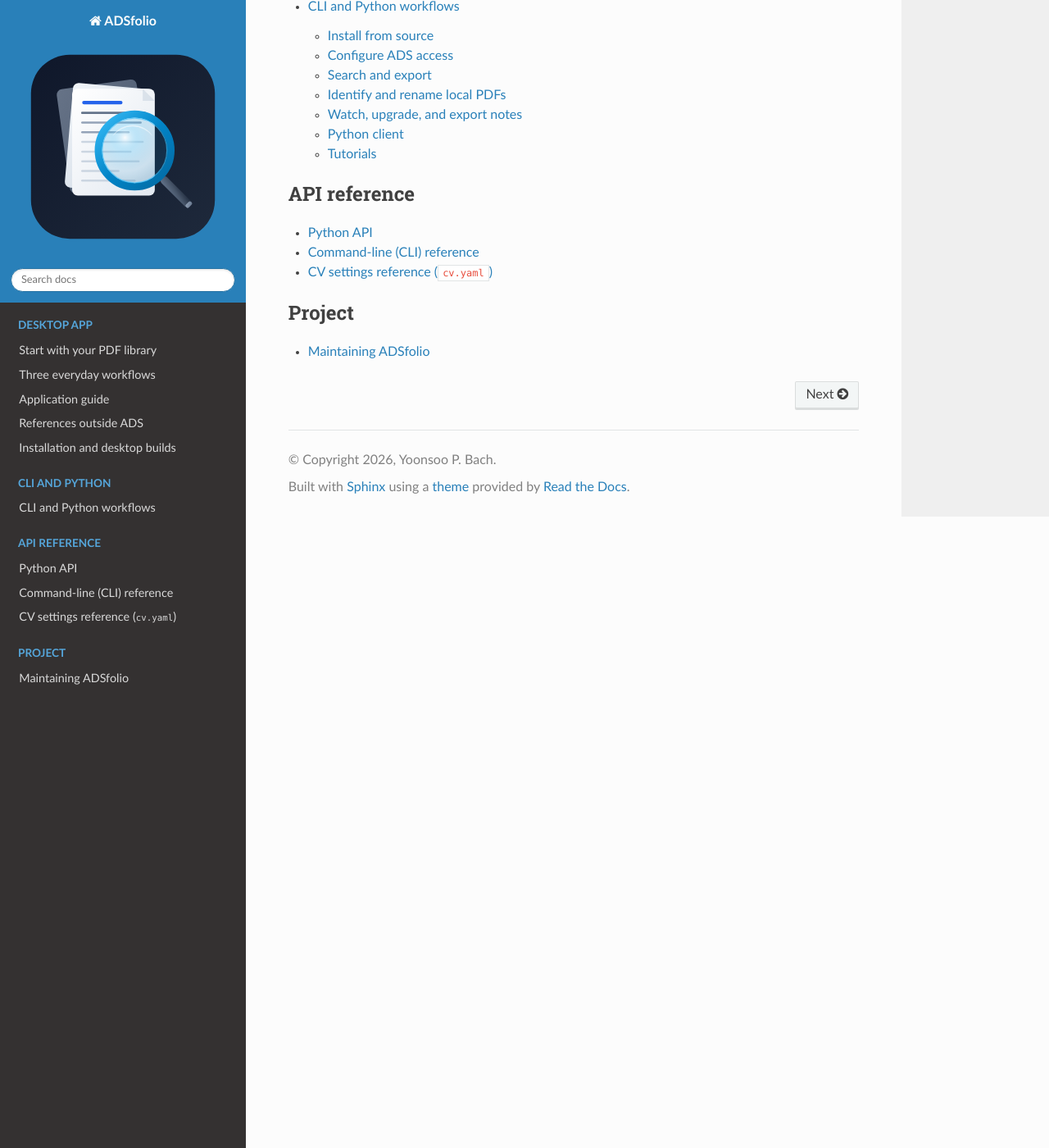
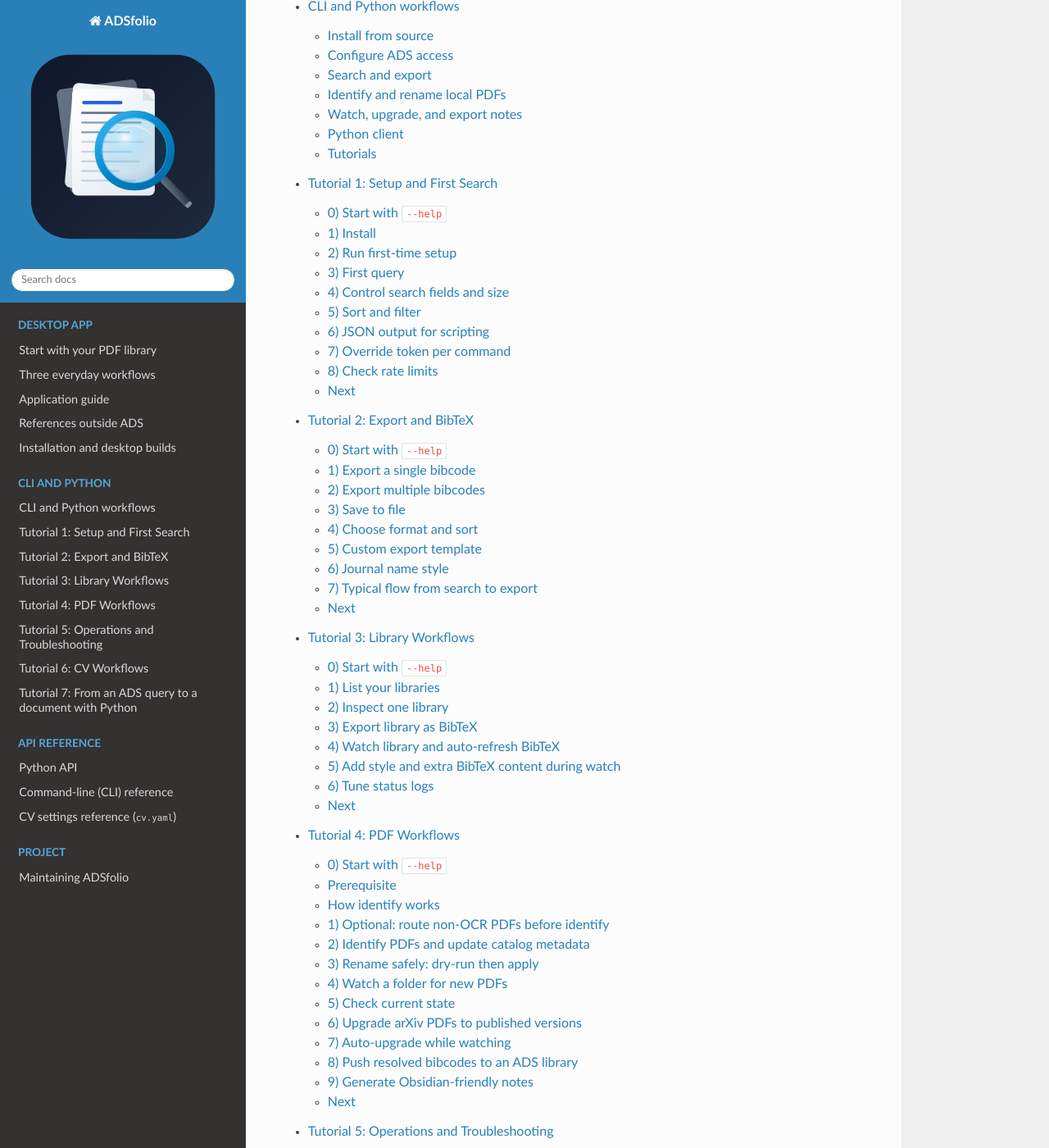
Before and after one commit to ysBach/adsfolio, a Sphinx documentation site: the page built from docs/index.rst, in a window 1280 px wide and 1400 px high, scrolled down 1544 px. Shown: the whole window at 82% size. Built offline with Sphinx 7.4.7 and the Read the Docs theme 3.1.0, drawn with Linux system fonts in a browser that asks for light colours; some of the changed text lies outside the part shown.

Commit message:
docs: keep the same documentation menu on every page
The Read the Docs theme expanded the current page's sections and children,
so the menu changed when opening "CLI and Python workflows". List the
tutorials directly in the main menu, show page titles only, and limit the
menu to one level, so all 17 entries are identical on every page. A
source-read hook adds an "On this page" list after the title of pages
with two or more sections; API module pages stay on the Python API page.

Co-Authored-By: Claude Opus 5.5 <noreply@anthropic.com>

````diff
--- a/docs/command-line-and-python.md
+++ b/docs/command-line-and-python.md
@@ -112,14 +112,10 @@ bibliography workflow.
 
 Follow the tutorials in order. Each one builds on the previous one.
 
-```{toctree}
-:maxdepth: 1
-
-cli-tutorials/01-setup-and-search
-cli-tutorials/02-export-and-bibtex
-cli-tutorials/03-library-workflows
-cli-tutorials/04-pdf-workflows
-cli-tutorials/05-operations-and-troubleshooting
-cli-tutorials/06-cv-workflows
-query-to-document-example
-```
+1. [Setup and first search](cli-tutorials/01-setup-and-search.md)
+2. [Export and BibTeX](cli-tutorials/02-export-and-bibtex.md)
+3. [Library workflows](cli-tutorials/03-library-workflows.md)
+4. [PDF workflows](cli-tutorials/04-pdf-workflows.md)
+5. [Operations and troubleshooting](cli-tutorials/05-operations-and-troubleshooting.md)
+6. [CV workflows](cli-tutorials/06-cv-workflows.md)
+7. [From an ADS query to a document with Python](query-to-document-example.md)
--- a/docs/conf.py
+++ b/docs/conf.py
@@ -97,6 +97,11 @@ exclude_patterns = [
 myst_heading_anchors = 3
 
 html_theme = "sphinx_rtd_theme"
+# Show the same menu on every page: top-level page titles only, so nothing
+# expands or collapses on navigation. Section headings move to the "On this
+# page" list that add_page_contents() inserts; API module pages are listed on
+# the Python API page.
+html_theme_options = {"navigation_depth": 1, "titles_only": True}
 html_static_path = ["_static"]
 html_logo = "_static/adsfolio.svg"
 html_favicon = "_static/adsfolio.svg"
@@ -120,6 +125,36 @@ def expand_type_aliases(app: Sphinx, doctree: nodes.document) -> None:
             reference["reftarget"] = target
 
 
+PAGE_CONTENTS = "```{contents} On this page\n:local:\n:depth: 1\n```\n"
+
+
+def add_page_contents(app: Sphinx, docname: str, source: list[str]) -> None:
+    """Insert an "On this page" list after the title of multi-section pages.
+
+    The menu lists page titles only, so pages with two or more ``##``
+    sections get their own section list. Generated API pages are skipped.
+    """
+    if docname.startswith("api/"):
+        return
+    text = source[0]
+    lines = text.splitlines(keepends=True)
+    fence = False
+    sections = 0
+    title = None
+    for index, line in enumerate(lines):
+        if line.startswith(("```", "~~~")):
+            fence = not fence
+        elif not fence and line.startswith("# ") and title is None:
+            title = index
+        elif not fence and line.startswith("## "):
+            sections += 1
+    if title is None or sections < 2:
+        return
+    lines.insert(title + 1, "\n" + PAGE_CONTENTS)
+    source[0] = "".join(lines)
+
+
 def setup(app: Sphinx) -> None:
     """Register reference normalization after autodoc has generated each page."""
     app.connect("doctree-read", expand_type_aliases)
+    app.connect("source-read", add_page_contents)
--- a/docs/index.rst
+++ b/docs/index.rst
@@ -28,6 +28,13 @@ Where to start:
    :caption: CLI and Python
 
    command-line-and-python
+   cli-tutorials/01-setup-and-search
+   cli-tutorials/02-export-and-bibtex
+   cli-tutorials/03-library-workflows
+   cli-tutorials/04-pdf-workflows
+   cli-tutorials/05-operations-and-troubleshooting
+   cli-tutorials/06-cv-workflows
+   query-to-document-example
 
 .. toctree::
    :maxdepth: 1
````
Also changed, not shown: CHANGELOG.md (+4 -0 lines), docs/cli-tutorials/index.md (+1 -1 lines).
